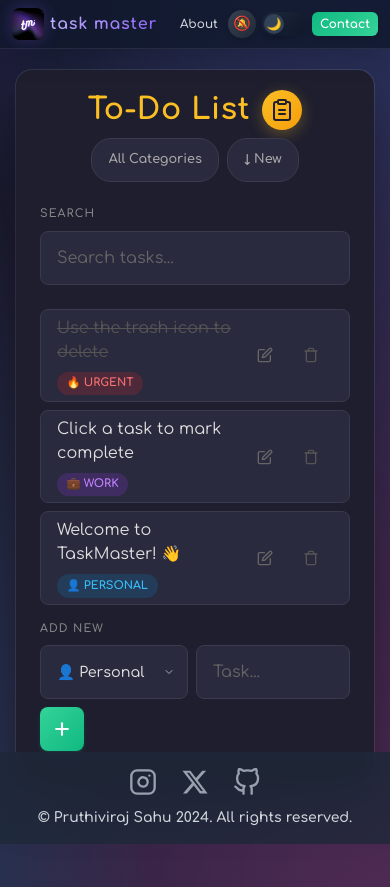
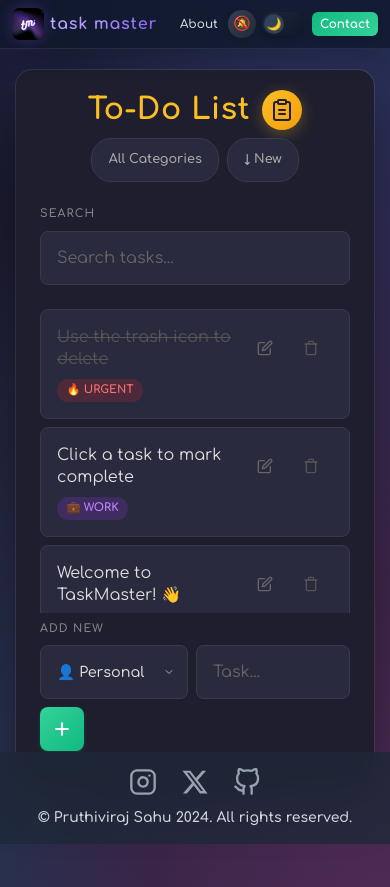
Before and after one commit to Pruthivi13/OIBSIP_task3, a React (Vite) app: page / in a window 390 px wide. Built offline with nearby package versions, Linux system fonts and the light colour scheme; a web font is replaced by a local one.

Commit message:
Fix overlapping task rows on mobile - allow text wrapping

```diff
--- a/src/index.css
+++ b/src/index.css
@@ -500,7 +500,7 @@
 .task-row {
   display: flex;
   justify-content: space-between;
-  align-items: center;
+  align-items: flex-start;
   padding: 0.875rem 1rem;
   background: #fff;
   border: 1px solid #e5e5e5;
@@ -508,6 +508,7 @@
   margin-bottom: 0.5rem;
   transition: all 0.2s ease;
   cursor: pointer;
+  min-height: fit-content;
 }
 
 .task-row:hover {
@@ -540,6 +541,8 @@
   color: #333;
   flex: 1;
   transition: color 0.2s ease;
+  word-break: break-word;
+  line-height: 1.4;
 }
 
 html:not(.light-mode) .task-text {
@@ -841,7 +844,7 @@
 
   .task-row {
     padding: 1rem 1rem;
-    min-height: 60px;
+    min-height: auto;
   }
 
   .task-text {
```
